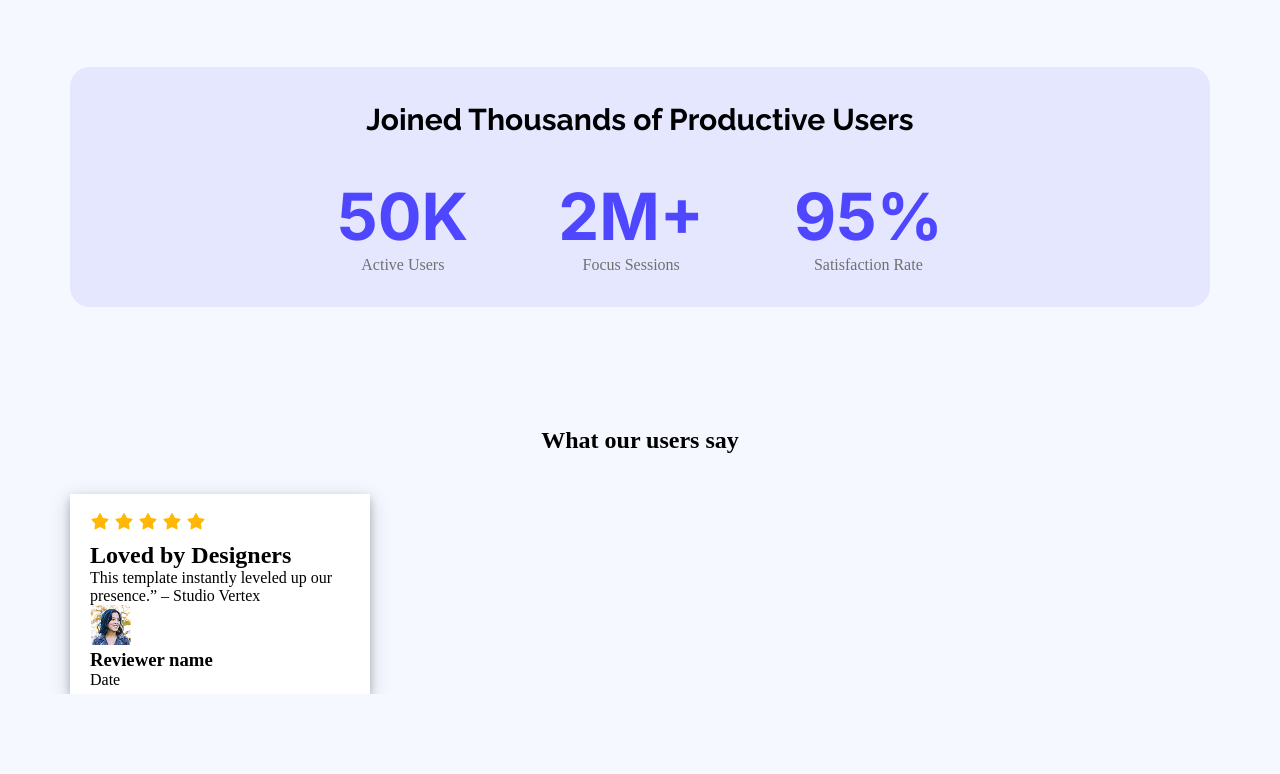
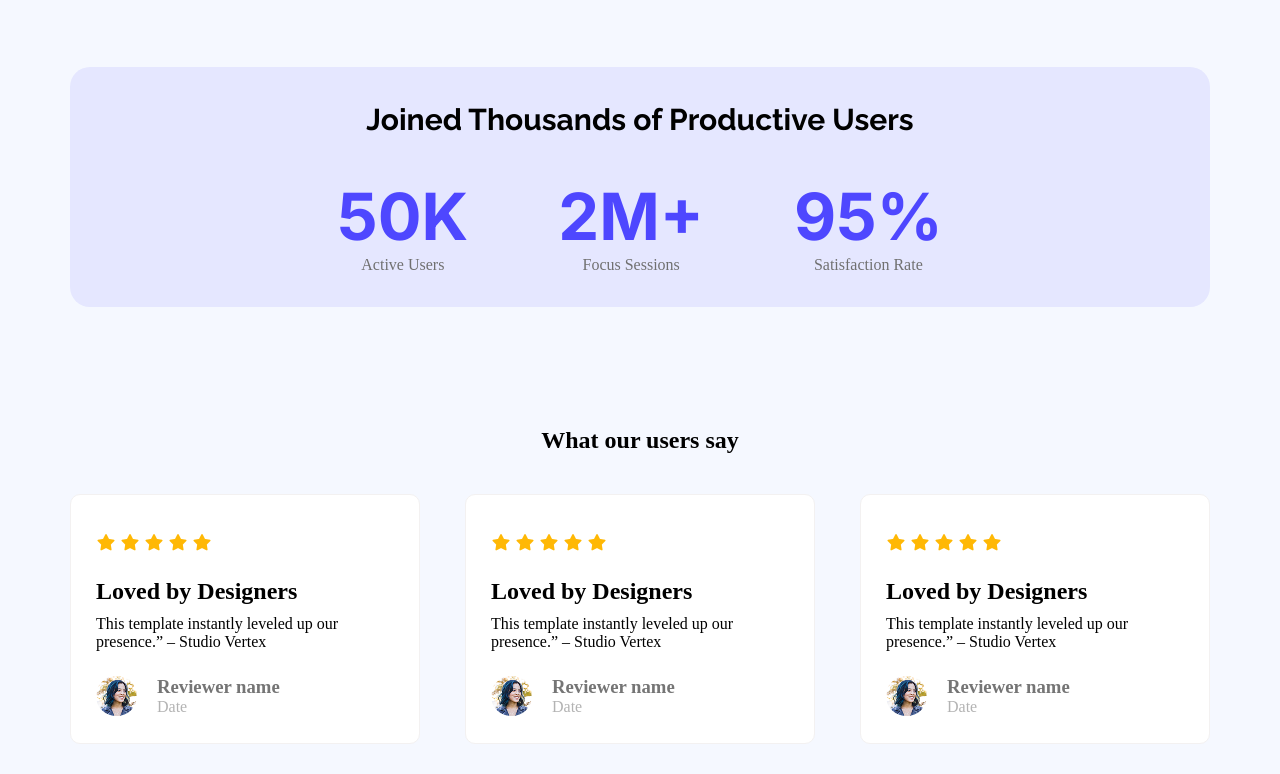
Before and after one commit to shammi80/Project-css-, a plain HTML site: page index.html in a window 1280 px wide. Shown: the part 965-1739 px from the top of the page. Before the commit the page ends 1659 px from the top, so only its background shows below. Drawn offline with Linux system fonts and the light colour scheme; a web font is replaced by a local one.

Commit message:
update reviewer section

```diff
--- a/asset/style.css
+++ b/asset/style.css
@@ -8,7 +8,7 @@
 body{
     background-color: #F5F8FF;
 }
-
+/* header section */
 .header-section{
     background-image: url(/asset/images/Hero-bg.png);
     height: 550px;
@@ -61,6 +61,7 @@ body{
     margin-top: 20px;
 
 }
+/* action section */
 .action-section{
     max-width: 1140px;
     margin: 0px auto;
@@ -93,6 +94,8 @@ body{
 
     margin-top: 50px;
 }
+
+/* productive user section */
 .user-section{
     max-width: 1140px;
     margin: 0px auto;
@@ -132,8 +135,8 @@ body{
 
 
 }
-
-.user-review{
+ /* reviewer section */
+.review-section{
     max-width: 1140px;
     margin: 0px auto;
 }
@@ -141,16 +144,47 @@ body{
     text-align: center;
     padding-top: 30px;
 }
+
+.review-list{
+    display: flex;
+   justify-content: space-between;
+   margin-bottom: 80px;
+}
 .list1{
-   width: 300px;
-    height:200px ;
+   width: 350px;
+    height:250px ;
     margin-top: 40px;
     background-color: #FFFFFF;
     padding-top: 20px;
-    padding-left: 20px;
-    box-shadow: 0 4px 8px 0 rgba(0, 0, 0, 0.2), 0 6px 20px 0 rgba(0, 0, 0, 0.19);
+    padding-left: 25px;
+    border-radius: 10px;
+    border: 1px solid #f3f1f1;
 }
 .icon{
     padding-bottom: 10px;
     color: #FFB805;
+    margin-top: 20px;
 }
+.profile{
+    display: flex;
+    gap: 20px;
+    padding-top: 25px;
+
+}
+.profile img{
+    border-radius: 50%;
+}
+.profile-info h3{
+  color: rgb(117, 117,117);
+}
+
+.profile-info p{
+  color: rgb(179, 179,179);
+}
+.list1-title{
+  padding-top: 15px;
+}
+.list1-title p{
+    padding-top: 10px;
+    padding-right: 20px;
+}
--- a/index.html
+++ b/index.html
@@ -27,6 +27,8 @@
         </div>
 
     </header>
+    <!--action-section-->
+
     <section class="action-section">
         <div class="action-container">
            <div class="action">
@@ -41,6 +43,7 @@
 
 
     </section>
+    <!--productive user-section-->
     <section class="user-section">
 
         <div class="users-title">
@@ -63,8 +66,9 @@
         </div>
     </section>
 
+    <!--reviewer-section-->
 
-    <section class="user-review">
+    <section class="review-section">
         <div class="review">
             <div class="title">
                 <h1>What our users say</h1>
@@ -77,13 +81,64 @@
                           <i class="fa-solid fa-star"></i>
                           <i class="fa-solid fa-star"></i>
                         </div>
-                        <h2>Loved by Designers</h2>
-                        <p>This template instantly leveled up our presence.” – Studio Vertex</p>
+                        <div class="list1-title">
+                            <h2>Loved by Designers</h2>
+                            <p>This template instantly leveled up our presence.” – Studio Vertex</p>
+                        </div>
+
                         <div class="profile">
                         <div>
                             <img src="asset/images/avatar.png" alt="">
                         </div>
+                        <div class="profile-info">
+                            <h3>Reviewer name</h3>
+                            <p>Date</p>
+                        </div>
+                    </div>
+
+                    </div>
+                     <div class="list1">
+                        <div class="icon">
+                          <i class="fa-solid fa-star"></i>
+                          <i class="fa-solid fa-star"></i>
+                          <i class="fa-solid fa-star"></i>
+                          <i class="fa-solid fa-star"></i>
+                          <i class="fa-solid fa-star"></i>
+                        </div>
+                        <div class="list1-title">
+                            <h2>Loved by Designers</h2>
+                            <p>This template instantly leveled up our presence.” – Studio Vertex</p>
+                        </div>
+
+                        <div class="profile">
                         <div>
+                            <img src="asset/images/avatar.png" alt="">
+                        </div>
+                        <div class="profile-info">
+                            <h3>Reviewer name</h3>
+                            <p>Date</p>
+                        </div>
+                    </div>
+
+                    </div>
+                     <div class="list1">
+                        <div class="icon">
+                          <i class="fa-solid fa-star"></i>
+                          <i class="fa-solid fa-star"></i>
+                          <i class="fa-solid fa-star"></i>
+                          <i class="fa-solid fa-star"></i>
+                          <i class="fa-solid fa-star"></i>
+                        </div>
+                        <div class="list1-title">
+                            <h2>Loved by Designers</h2>
+                            <p>This template instantly leveled up our presence.” – Studio Vertex</p>
+                        </div>
+
+                        <div class="profile">
+                        <div>
+                            <img src="asset/images/avatar.png" alt="">
+                        </div>
+                        <div class="profile-info">
                             <h3>Reviewer name</h3>
                             <p>Date</p>
                         </div>
```
